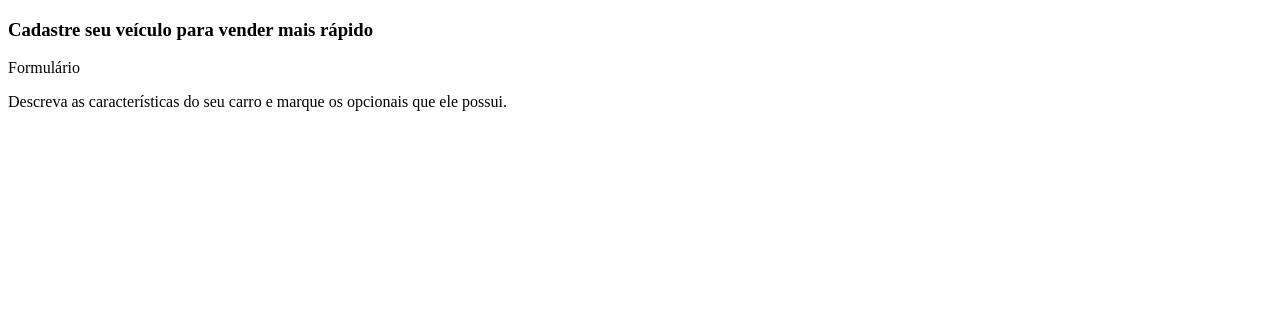
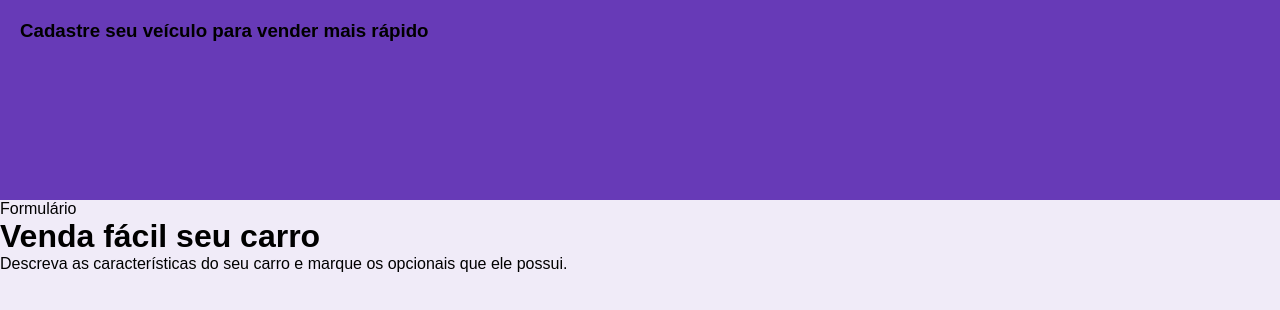
Before and after one commit to joaobazan/projetoFormulario, a plain HTML site: page index.html in a window 1280 px wide. Drawn offline with Linux system fonts and the light colour scheme.

Commit message:
formulario

```diff
--- a/css/style.css
+++ b/css/style.css
@@ -1,3 +1,15 @@
-h1 {
-    color: red;
+* {
+    margin: 0;
+    padding: 0;
+    font-family: Arial, Helvetica, sans-serit;
 }
+
+body {
+    background-color: #f0ebf8;
+}
+
+.cabecalho {
+    height: 160px;
+    padding: 20px;
+    background-color: #673ab7;
+}
--- a/index.html
+++ b/index.html
@@ -17,6 +17,7 @@
             </div>
         </div>
         <div class="form-body">
+<h1 class="tituloform">Venda fácil seu carro</h1>
             <p>Descreva as características do seu carro e marque os opcionais que ele possui.</p>
         </div>
     </div>
```
